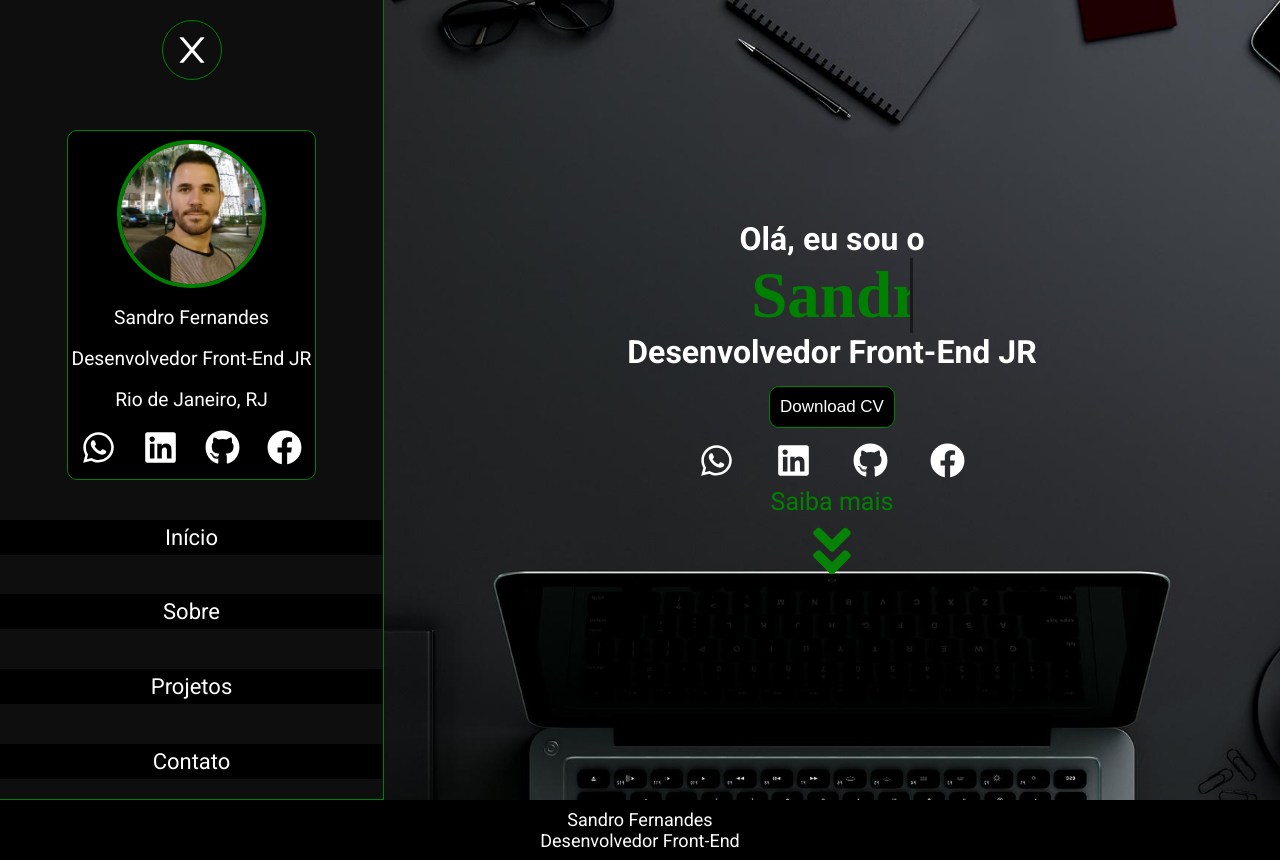
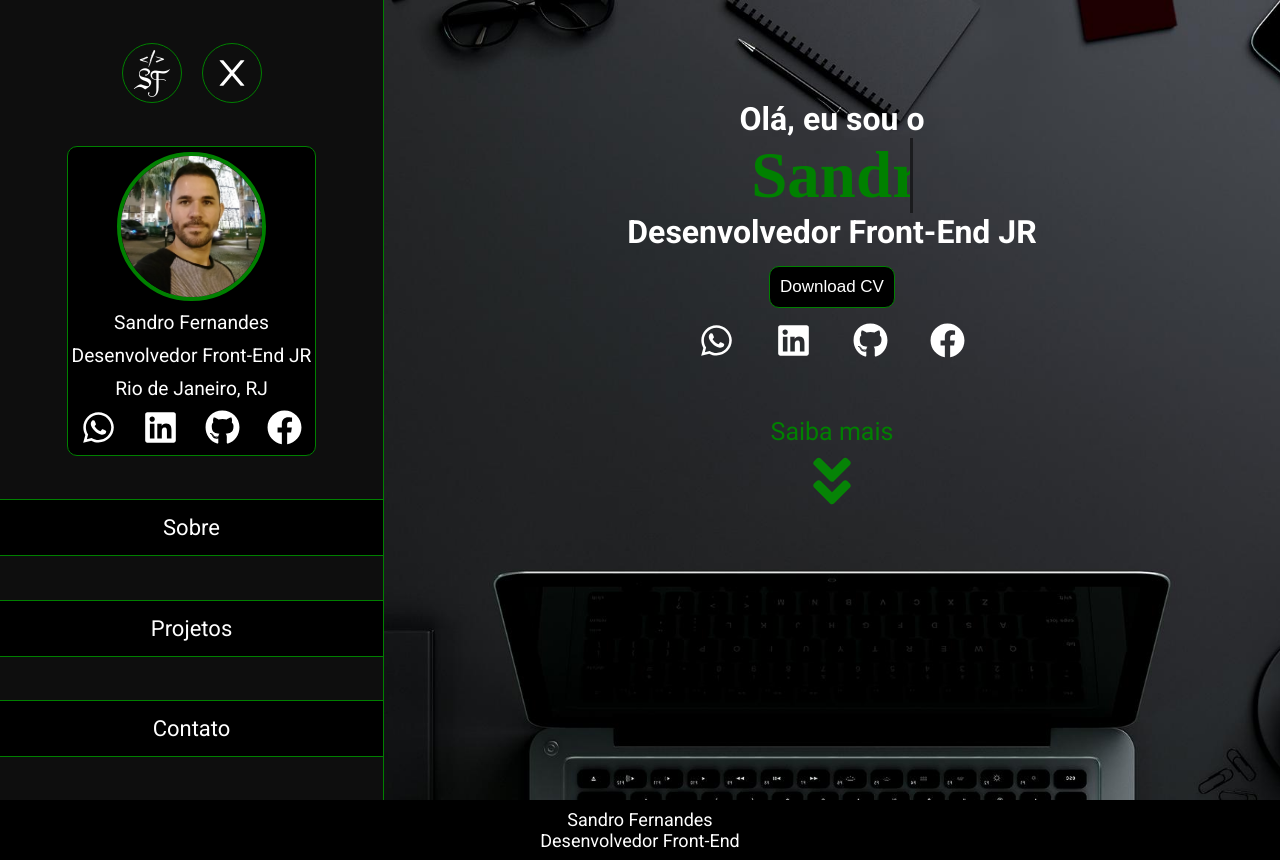
Before and after one commit to SandroFernandesRosal/Portf-lio-ReactJS, a React (Vite) app: page / in a window 1280 px wide. Both pictures are taken after a click on the button 287 px from the left and 39 px from the top of the page. Built offline with nearby package versions, Linux system fonts and the light colour scheme; a web font is replaced by a local one.

Commit message:
alguns ajustes no menu e outros...

```diff
--- a/src/Pages/contato/contato.css
+++ b/src/Pages/contato/contato.css
@@ -3,11 +3,11 @@
 .contato {
   display: flex;
   flex-direction: column;
-  justify-content: center;
+
   align-items: center ;
-
+  height: 100vh;
   width: 100vw;
-  height: 100vh;
+  margin: 100px 0px 0px 0px;
   animation-name: contato;
   animation-duration: 2s;
 
--- a/src/Pages/index/home.css
+++ b/src/Pages/index/home.css
@@ -6,8 +6,6 @@
   height: 100vh;
   display: flex;
   justify-content: center;
-
-
 
 }
 
@@ -56,7 +54,7 @@
   display: flex;
   flex-direction: column;
   align-items: center;
-  justify-content: center;
+  margin: 100px 0px 20px 0px;
 
 
 }
@@ -94,6 +92,7 @@
   display: flex;
   flex-direction: column;
   align-items: center;
+  margin-top: 50px;
 
 }
 
--- a/src/Pages/projetos/DataProjeto.jsx
+++ b/src/Pages/projetos/DataProjeto.jsx
@@ -6,7 +6,7 @@ export const DataProjetos = [
   {img: "../img/portfolio-novo.png",
   saiba: "Meu Portfólio atual",
   tecnologia: "Projeto feito em ReactJS. Fiz esse projeto com a intenção de fazer um portfólio melhor do que o antigo, e para consolidar o meu aprendizado em ReactJS.",
-  acessar: "https://github.com/SandroFernandesRosal/Portf-lio-ReactJS",
+  acessar: "https://sandrofernandes.000webhostapp.com/",
   repositorio: "https://github.com/SandroFernandesRosal/Portf-lio-ReactJS"
 
  } ,
--- a/src/Pages/projetos/projetos.css
+++ b/src/Pages/projetos/projetos.css
@@ -2,7 +2,7 @@
   display: flex;
   flex-direction: column;
   align-items: center;
-  margin-top: 100px;
+  margin: 100px 0px 20px 0px;
   width: 100vw;
   animation-name: projetos;
   animation-duration: 2s;
@@ -30,8 +30,6 @@
   justify-content: center;
   flex-wrap: wrap;
   align-items: center;
-
-  margin-bottom: 30px;
 
 }
 
--- a/src/Pages/sobre/sobre.css
+++ b/src/Pages/sobre/sobre.css
@@ -5,8 +5,7 @@
   flex-direction: column;
   align-items:center;
   justify-content: center;
-  margin-top: 100px ;
-  margin-bottom: 20px;
+  margin: 100px 0px 20px 0px;
   animation-name: sobre;
   animation-duration: 2s;
 
--- a/src/Rotas.jsx
+++ b/src/Rotas.jsx
@@ -1,4 +1,4 @@
-import { Route, HashRouter, Routes } from "react-router-dom";
+import { Route, BrowserRouter, Routes } from "react-router-dom";
 import { Home } from "./Pages/index/Home";
 import { Sobre } from "./Pages/sobre/Sobre";
 import { Header } from "./header/Header";
@@ -10,7 +10,7 @@ export const Rotas = () => {
 
   return(
 <>
-    <HashRouter basename="/">
+    <BrowserRouter >
     <Header />
     <Routes>
     <Route element = {<Home />}  path="/" exact />
@@ -22,7 +22,7 @@ export const Rotas = () => {
     </Routes>
 
 
-   </HashRouter>
+   </BrowserRouter>
 
    </>
   )
--- a/src/header/Header.css
+++ b/src/header/Header.css
@@ -66,7 +66,7 @@
     list-style: none;
     display: flex;
     flex-direction: column;
-    justify-content: space-around;
+    justify-content: space-evenly;
     align-items: center;
     width: 100vw;
     height: 100vh;
@@ -75,6 +75,7 @@
     animation-name: menu;
     animation-duration: 0.7s;
     position: fixed;
+
 }
 
 @keyframes menu {
@@ -95,12 +96,20 @@ a {
 
 }
 
+.buttons-menu-mobile {
+  display: flex;
+  justify-content: center;
+  gap: 20px;
+}
+
 .menu-mobile li {
   cursor: pointer;
   background-color: black;
   font-size: 22px;
-  padding: 5px 0px;
+  padding: 15px 0px;
   text-align: center;
+  border-top: 1px groove green;
+  border-bottom: 1px groove green;
 
 }
 
@@ -143,11 +152,11 @@ a {
 .card-perfil {
   width: 65%;
   max-width: 390px;
-  height: 350px;
+  height: 310px;
   background-color: black;
   color: white;
   border-radius: 10px;
-  margin-top: 10px;
+
   display: flex;
   flex-direction: column;
   align-items: center;
@@ -193,7 +202,7 @@ a {
   .menu-mobile {
     width: 30vw;
     border-right: 1px solid green;
-    border-bottom: 1px solid green;
+
     animation-name: menu;
     animation-duration: 2s;
     position: inherit;
--- a/src/header/Header.jsx
+++ b/src/header/Header.jsx
@@ -38,9 +38,17 @@ export const Header = () => {
 
              { showMenu &&
                 <ul className="menu-mobile" onClick={() => { setShowMenu(false); setHideNav(true) }}>
+
+            <div className="buttons-menu-mobile">
+                 <div className="logo">
+                    <Link to="/">
+                      <img src={Logo} />
+                    </Link>
+                 </div>
                   <button className="botao-menu">
                     <AiOutlineClose onClick={() => setShowMenu(false)}  />
                   </button>
+            </div>
 
                   <Card img={FotoPerfil} title="Desenvolvedor Front-End JR" cidade="Rio de Janeiro, RJ" nome="Sandro Fernandes"/>
 
--- a/src/header/MenuMobile.jsx
+++ b/src/header/MenuMobile.jsx
@@ -4,7 +4,7 @@ export const MenuMobile = () => {
 
   return(
     <>
-    <Link to="/"><li >Início</li></Link>
+
     <Link to="/sobre"><li>Sobre</li></Link>
     <Link to="/projetos"><li>Projetos</li></Link>
     <Link to="/contato"><li>Contato</li></Link>
```
